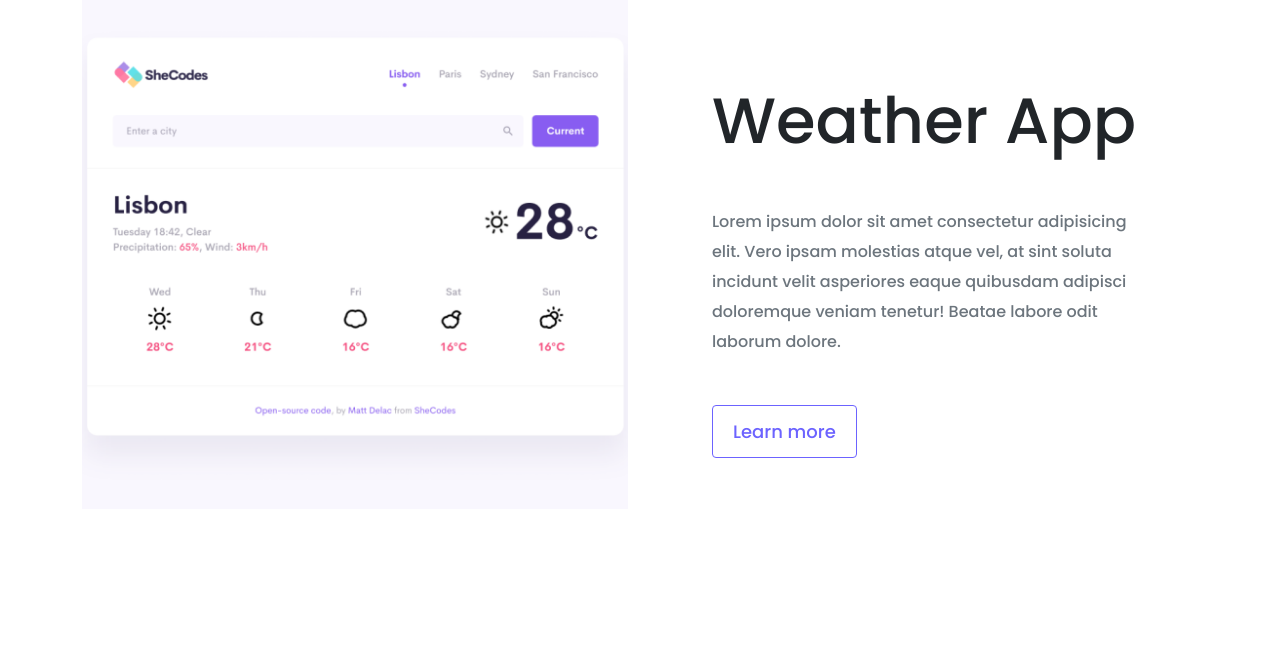
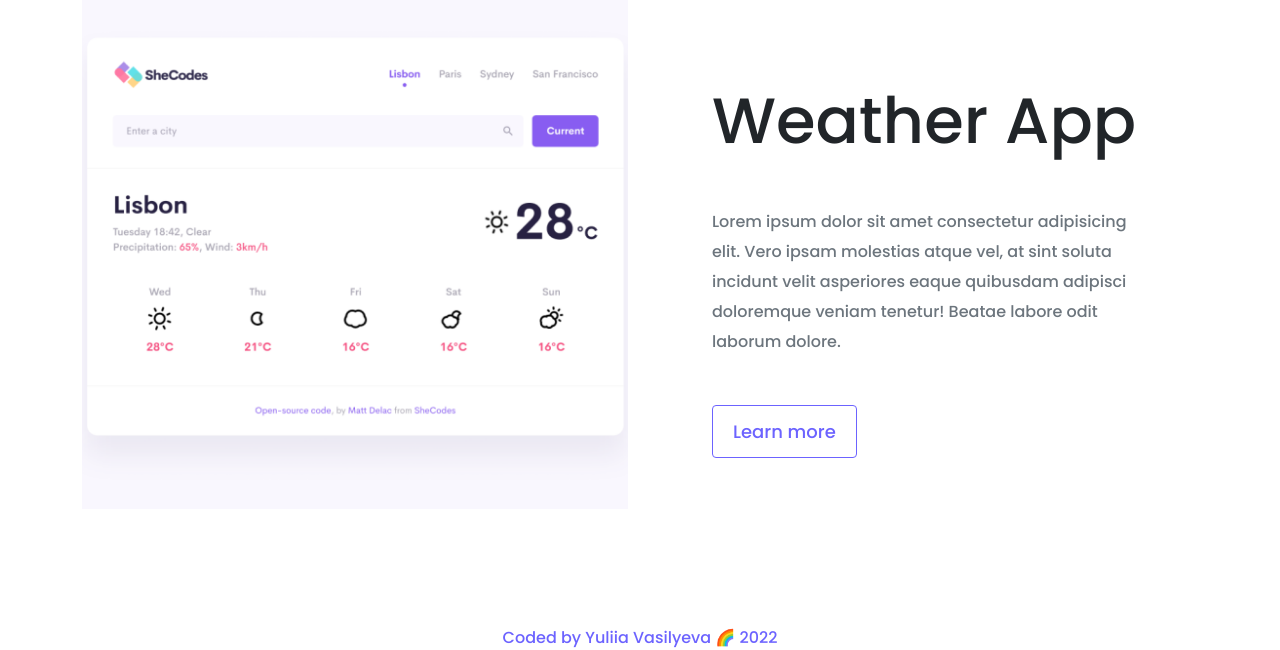
Before and after one commit to yvasilyeva11031986/portfolio-project, a plain HTML site: page index.html in a window 1280 px wide. Shown: the part 2250-2900 px from the top of the page. Before the commit the page ends 2876 px from the top, so only its background shows below. Drawn offline with nearby package versions, Linux system fonts and the light colour scheme.

Commit message:
footer done
++

```diff
--- a/index.html
+++ b/index.html
@@ -21,7 +21,7 @@
     <link href="https://fonts.googleapis.com/css2?family=Playfair+Display:wght@700&family=Poppins:wght@500;700&display=swap" rel="stylesheet">
 
     <link rel="stylesheet" href="styles/style.css">
-    <title>Home Page</title>
+    <title>SheCodes portfolio</title>
 </head>
 <body>
     <div class="main">
@@ -84,5 +84,8 @@
         </div>
     </div>
 </div>
+<footer>
+    Coded by Yuliia Vasilyeva &#127752 2022
+</footer>
 </body>
 </html>
--- a/styles/style.css
+++ b/styles/style.css
@@ -67,6 +67,12 @@ p {
     padding: 120px 60px;
 }
 
+footer {
+    font-family: var(--default-font-family);
+    color: var(--main-color);
+    text-align: center;
+}
+
 @media (max-width: 960px) {
     h1 {
         font-size: 44px;
```
